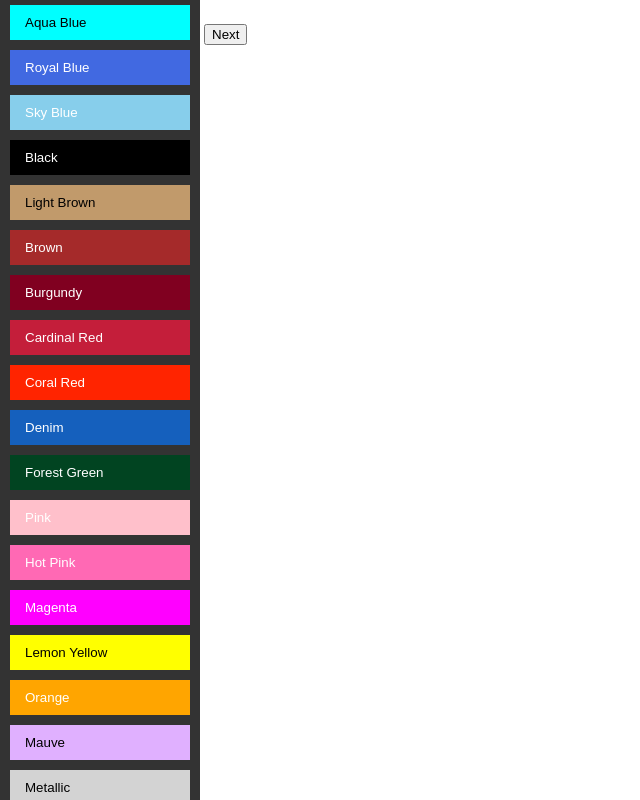
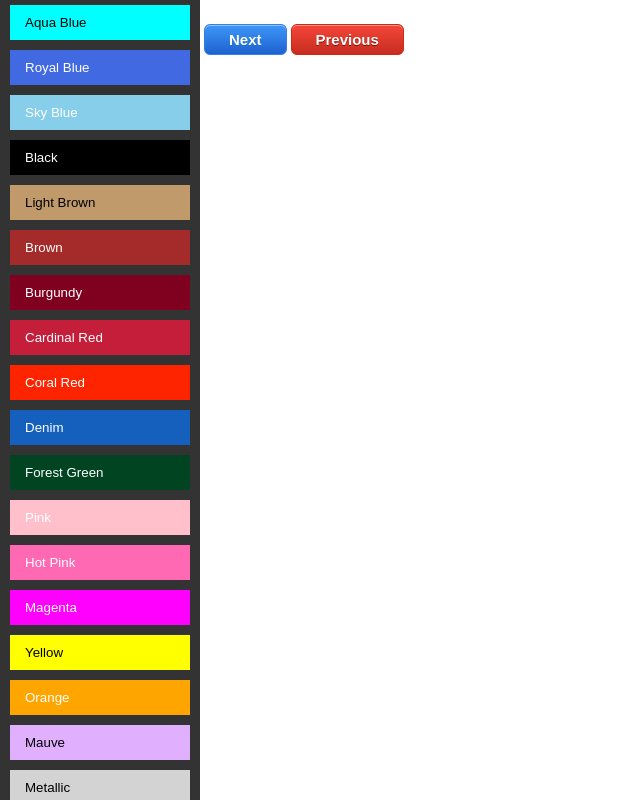
Before and after one commit to TadewosBell/fashion-image-labeler, a plain HTML site: page index.html in a window 1280 px wide. Shown: the whole page, without its empty margins (0-640 px from the left). Drawn offline with Linux system fonts and the light colour scheme; no server answers.

Commit message:
allowed going back to fix mistakes

```diff
--- a/index.html
+++ b/index.html
@@ -25,6 +25,7 @@
           <p class="">{{product.url}}</p>
           <img class="productImage" :src="imageSrc" />
           <button class="nextButton" @click="getImage">Next</button>
+          <button class="previousButton" @click="previousProduct">Previous</button>
         </div>
       </div>
   </div>
--- a/main.js
+++ b/main.js
@@ -30,7 +30,7 @@ var app = new Vue({
           {name: 'Pink', style: {backgroundColor: '#FFC0CB'}},
           {name: 'Hot Pink', style: {backgroundColor: '#FF69B4'}},
           {name: 'Magenta', style: {backgroundColor: '#FF00FF'}},
-          {name: 'Lemon Yellow', style: {backgroundColor: '#FFFF00', color: 'black'}},
+          {name: 'Yellow', style: {backgroundColor: '#FFFF00', color: 'black'}},
           {name: 'Orange', style: {backgroundColor: '#FFA500'}},
           {name: 'Mauve', style: {backgroundColor: '#E0B0FF', color: 'black'}},
           {name: 'Metallic', style: {backgroundColor: '#D3D3D3', color: 'black'}},
@@ -57,6 +57,7 @@ var app = new Vue({
         imageSrc: '',
         product: {},
         token: '',
+        listOfProducts: [],
       };
     },
     methods: {
@@ -67,9 +68,12 @@ var app = new Vue({
                 if(product.mainImage.includes('ssense.com')) {
                     console.log('ssense.com')
                     this.getImage();
+                } else {
+                    this.imageSrc = `https://inshopthumbs.s3.amazonaws.com/product_images/${product._id}.jpg`;
+                    this.product = product;
+                    // push product to listOfProducts
+                    this.listOfProducts.push(product);
                 }
-                this.imageSrc = `https://inshopthumbs.s3.amazonaws.com/product_images/${product._id}.jpg`;
-                this.product = product;
                 });
         },
         labelColor(label) {
@@ -77,6 +81,8 @@ var app = new Vue({
             // call SaveImagelabel with product._id and label
             if(!this.product) return;
             const product = this.product;
+            // push product to listOfProducts
+            this.listOfProducts.push(product);
             const getNewImage = this.getImage;
             const token = this.token;
             saveImagelabel({
@@ -88,6 +94,15 @@ var app = new Vue({
                 console.log(response)
                 getNewImage();
             });
+        },
+        previousProduct() {
+            // when clicked on previous product button set product to previous product in listOfProducts
+            const index = this.listOfProducts.indexOf(this.product);
+            if(index != -1) {
+                this.product = this.listOfProducts[index - 1];
+                this.imageSrc = `https://inshopthumbs.s3.amazonaws.com/product_images/${this.product._id}.jpg`;
+            }
+
         }
     },
   })
--- a/style.css
+++ b/style.css
@@ -7,6 +7,57 @@
     overflow: auto;
     height: 100vh;
   }
+  .nextButton {
+    box-shadow:inset 0px 1px 0px 0px #97c4fe;
+    background:linear-gradient(to bottom, #3d94f6 5%, #1e62d0 100%);
+    background-color:#3d94f6;
+    border-radius:6px;
+    border:1px solid #337fed;
+    display:inline-block;
+    cursor:pointer;
+    color:#ffffff;
+    font-family:Arial;
+    font-size:15px;
+    font-weight:bold;
+    padding:6px 24px;
+    text-decoration:none;
+    text-shadow:0px 1px 0px #1570cd;
+  }
+  .nextButton:hover {
+    background:linear-gradient(to bottom, #1e62d0 5%, #3d94f6 100%);
+    background-color:#1e62d0;
+  }
+  .nextButton:active {
+    position:relative;
+    top:1px;
+  }
+  .previousButton {
+	box-shadow:inset 0px 1px 0px 0px #f5978e;
+	background:linear-gradient(to bottom, #f24537 5%, #c62d1f 100%);
+	background-color:#f24537;
+	border-radius:6px;
+	border:1px solid #d02718;
+	display:inline-block;
+	cursor:pointer;
+	color:#ffffff;
+	font-family:Arial;
+	font-size:15px;
+	font-weight:bold;
+	padding:6px 24px;
+	text-decoration:none;
+	text-shadow:0px 1px 0px #810e05;
+}
+.previousButton:hover {
+	background:linear-gradient(to bottom, #c62d1f 5%, #f24537 100%);
+	background-color:#c62d1f;
+}
+.previousButton:active {
+	position:relative;
+	top:1px;
+}
+
+
+
   .webview {
     width: 100%;
     height: 100%;
```
